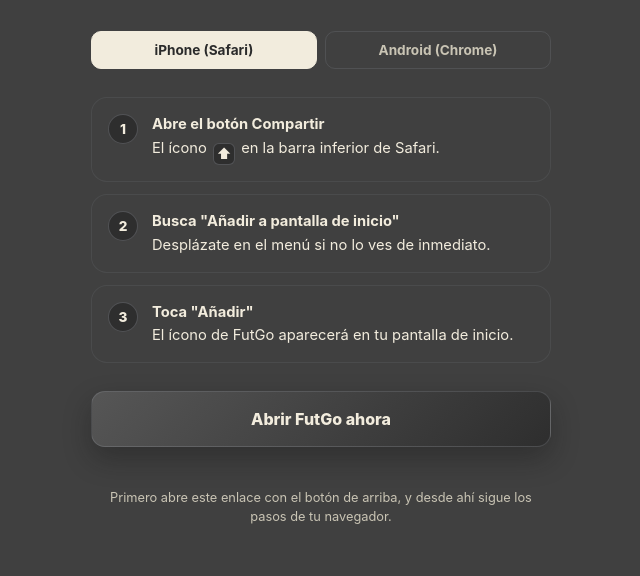
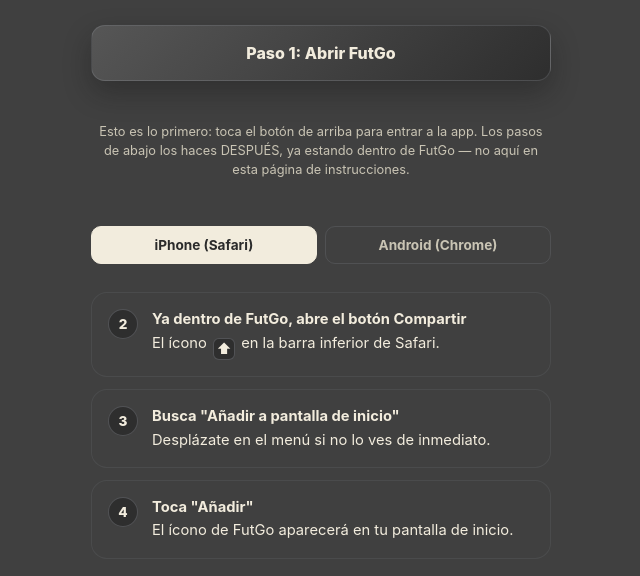
Before and after one commit to santsandovalnadal-arch/Futgo, a plain HTML site: page install/index.html in a window 1280 px wide. Shown: the part 194-770 px from the top of the page, without its empty margins (319-959 px from the left). Drawn offline with Linux system fonts and the light colour scheme.

Commit message:
Clarify install page: open the app first, then Add to Home Screen

```diff
--- a/install/index.html
+++ b/install/index.html
@@ -50,6 +50,9 @@
     <p class="lead">Añádela a tu pantalla de inicio: se abre como una app, sin descargar nada de una tienda.</p>
   </div>
 
+  <a class="cta" id="openBtn" href="../">Paso 1: Abrir FutGo</a>
+  <p class="note">Esto es lo primero: toca el botón de arriba para entrar a la app. Los pasos de abajo los haces DESPUÉS, ya estando dentro de FutGo — no aquí en esta página de instrucciones.</p>
+
   <div class="tabs">
     <div class="tab active" data-target="ios">iPhone (Safari)</div>
     <div class="tab" data-target="android">Android (Chrome)</div>
@@ -57,22 +60,19 @@
 
   <div class="panel active" id="ios">
     <div class="steps">
-      <div class="step"><div class="num">1</div><div class="txt"><b>Abre el botón Compartir</b>El ícono <span class="icon-inline" aria-hidden="true">⬆︎</span> en la barra inferior de Safari.</div></div>
-      <div class="step"><div class="num">2</div><div class="txt"><b>Busca "Añadir a pantalla de inicio"</b>Desplázate en el menú si no lo ves de inmediato.</div></div>
-      <div class="step"><div class="num">3</div><div class="txt"><b>Toca "Añadir"</b>El ícono de FutGo aparecerá en tu pantalla de inicio.</div></div>
+      <div class="step"><div class="num">2</div><div class="txt"><b>Ya dentro de FutGo, abre el botón Compartir</b>El ícono <span class="icon-inline" aria-hidden="true">⬆︎</span> en la barra inferior de Safari.</div></div>
+      <div class="step"><div class="num">3</div><div class="txt"><b>Busca "Añadir a pantalla de inicio"</b>Desplázate en el menú si no lo ves de inmediato.</div></div>
+      <div class="step"><div class="num">4</div><div class="txt"><b>Toca "Añadir"</b>El ícono de FutGo aparecerá en tu pantalla de inicio.</div></div>
     </div>
   </div>
 
   <div class="panel" id="android">
     <div class="steps">
-      <div class="step"><div class="num">1</div><div class="txt"><b>Abre el menú ⋮</b>Arriba a la derecha en Chrome.</div></div>
-      <div class="step"><div class="num">2</div><div class="txt"><b>Toca "Instalar app" o "Añadir a pantalla de inicio"</b>La opción exacta varía según tu versión de Chrome.</div></div>
-      <div class="step"><div class="num">3</div><div class="txt"><b>Confirma "Instalar"</b>FutGo quedará instalada como una app normal.</div></div>
+      <div class="step"><div class="num">2</div><div class="txt"><b>Ya dentro de FutGo, abre el menú ⋮</b>Arriba a la derecha en Chrome.</div></div>
+      <div class="step"><div class="num">3</div><div class="txt"><b>Toca "Instalar app" o "Añadir a pantalla de inicio"</b>La opción exacta varía según tu versión de Chrome.</div></div>
+      <div class="step"><div class="num">4</div><div class="txt"><b>Confirma "Instalar"</b>FutGo quedará instalada como una app normal.</div></div>
     </div>
   </div>
-
-  <a class="cta" id="openBtn" href="../" target="_top">Abrir FutGo ahora</a>
-  <p class="note">Primero abre este enlace con el botón de arriba, y desde ahí sigue los pasos de tu navegador.</p>
 </div>
 <script>
   try{
```
